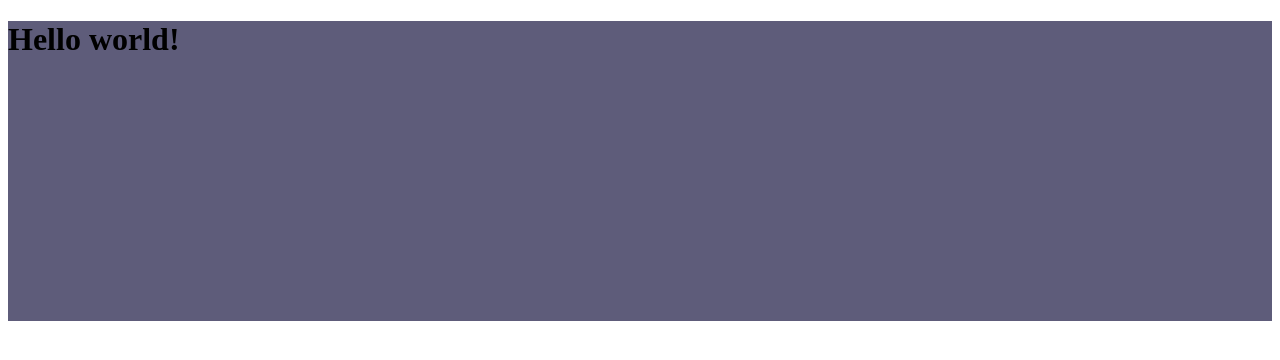
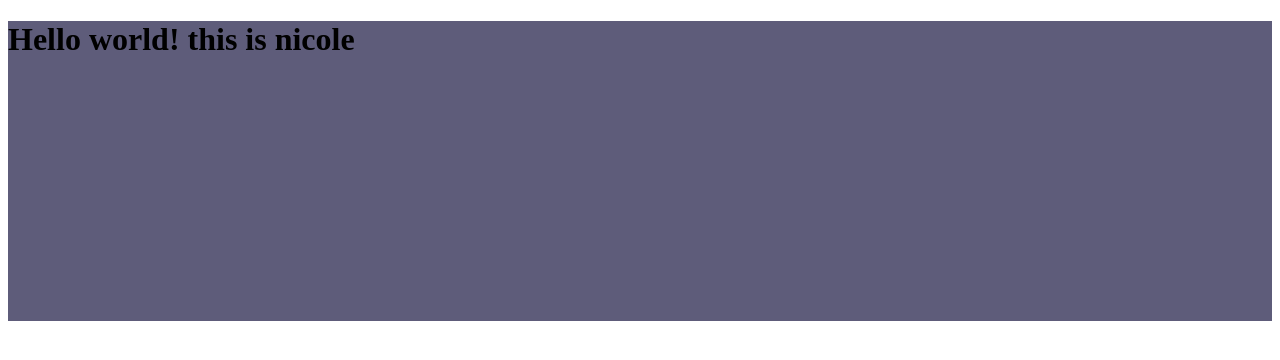
Before and after one commit to nwagner89/test-repository, a plain HTML site: page index.html in a window 1280 px wide. Drawn offline with Linux system fonts and the light colour scheme.

Commit message:
added nicole to index.html

```diff
--- a/index.html
+++ b/index.html
@@ -12,7 +12,7 @@
 </head>
 <body>
   <div>
-    <h1>Hello world!</h1>
+    <h1>Hello world! this is nicole</h1>
   </div>
 </body>
 </html>
```
